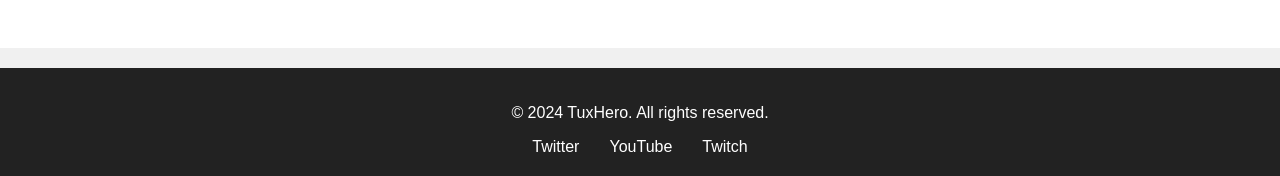
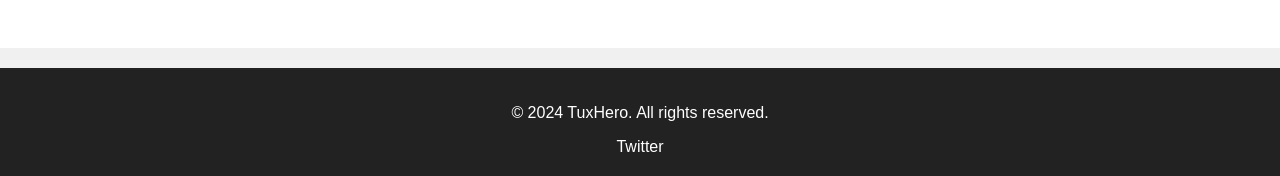
Before and after one commit to TuxHero/tuxhero.github.io, a plain HTML site: page index.html in a window 1280 px wide. Shown: the part 1445-1621 px from the top of the page. Drawn offline with Linux system fonts and the light colour scheme.

Commit message:
removed some social

```diff
--- a/index.html
+++ b/index.html
@@ -64,8 +64,7 @@
         <p>&copy; 2024 TuxHero. All rights reserved.</p>
         <ul>
             <li><a href="https://x.com/Tux_Hero">Twitter</a></li>
-            <li><a href="#">YouTube</a></li>
-            <li><a href="#">Twitch</a></li>
+
         </ul>
     </footer>
 </body>
```
